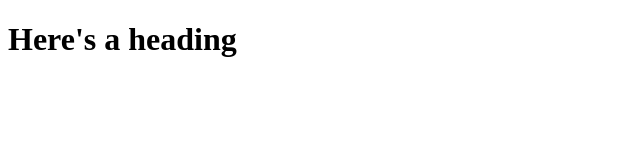
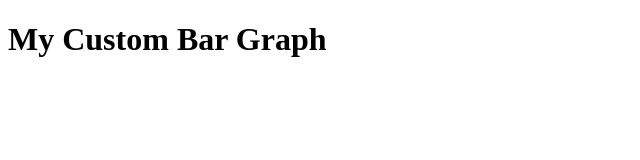
Before and after one commit to stephkri/barchart, a website: page index.html in a window 1280 px wide. Shown: the whole page, without its empty margins (0-640 px from the left). Drawn offline with Linux system fonts and the light colour scheme.

Commit message:
Change the text

```diff
--- a/index.html
+++ b/index.html
@@ -2,9 +2,9 @@
 <html lang="en">
   <head>
     <meta charset="UTF-8" />
-    <title>Basic HTML page</title>
+    <title>Bar Chart</title>
   </head>
   <body>
-    <h1>Here's a heading</h1>
+    <h1>My Custom Bar Graph</h1>
   </body>
 </html>
```
